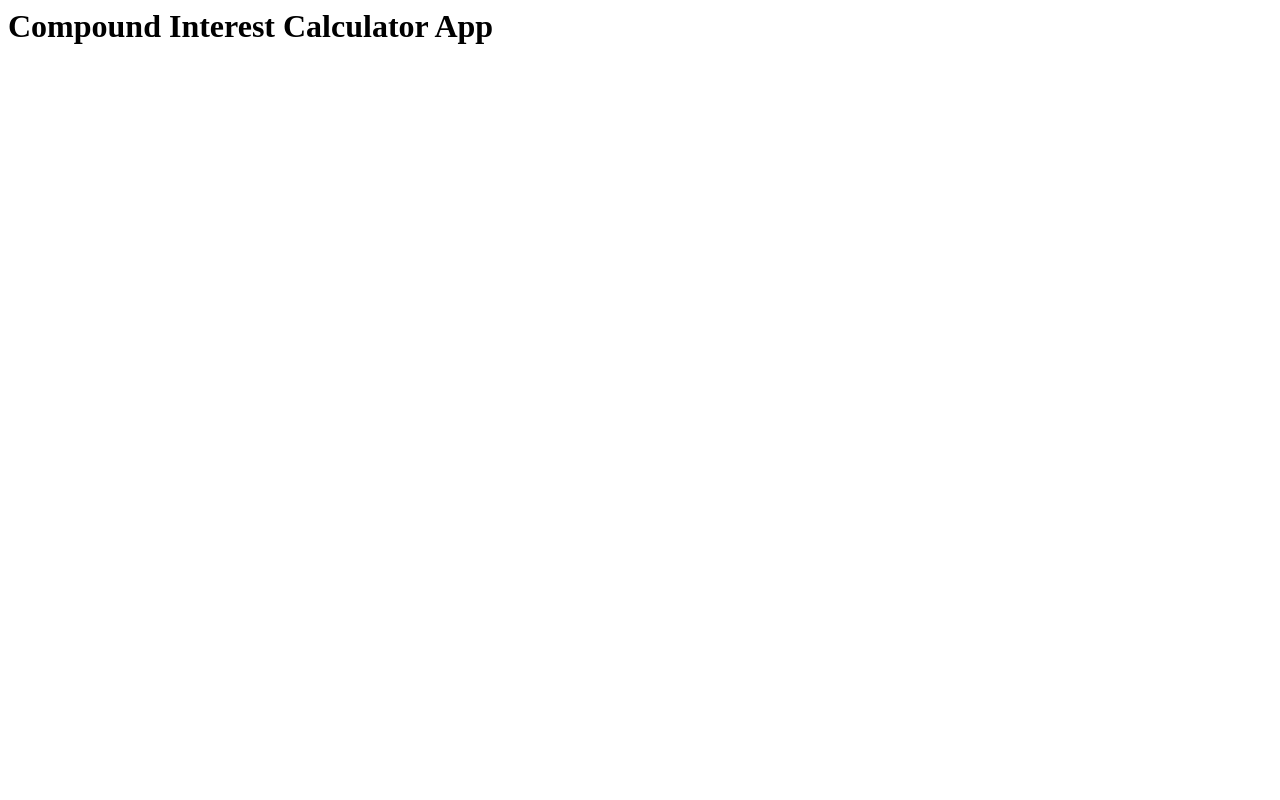
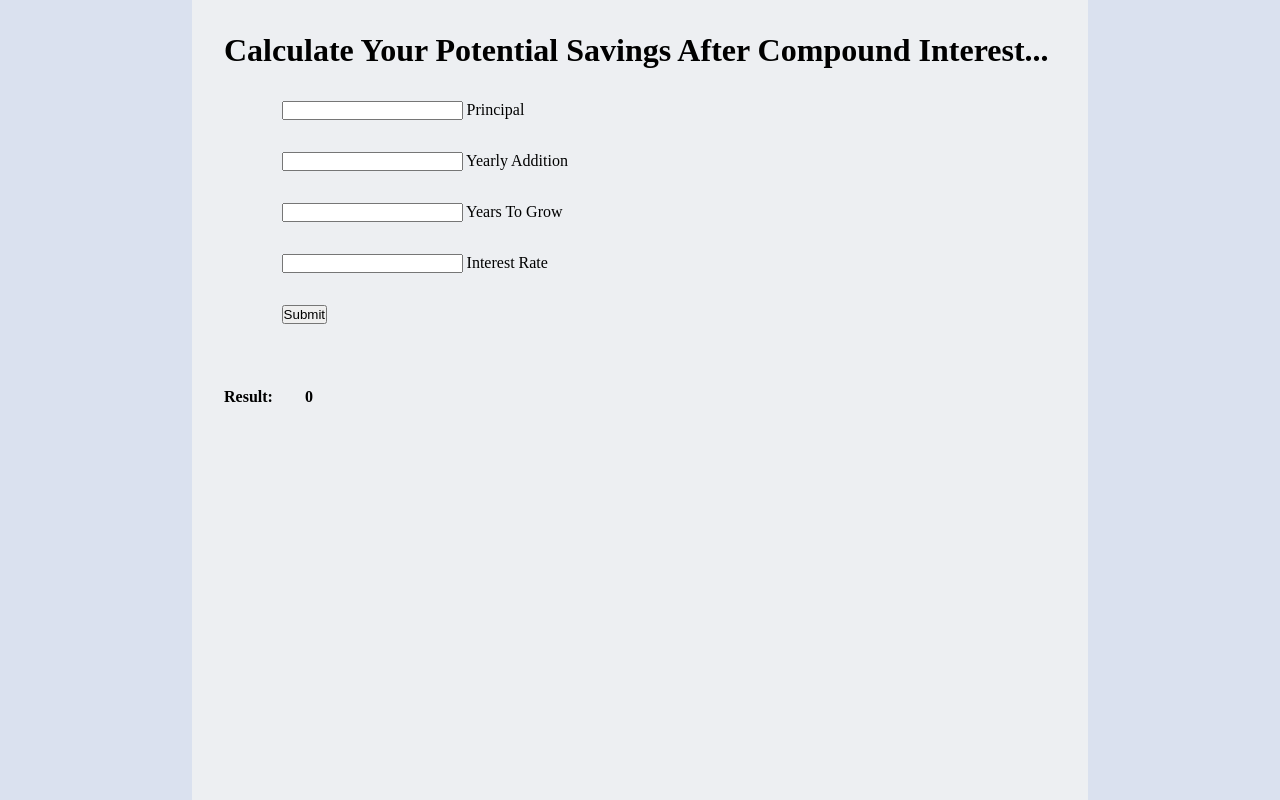
Before and after one commit to F-NACC-95/compound-interest-calculator-app, a plain HTML site: page index.html in a window 1280 px wide. Drawn offline with Linux system fonts and the light colour scheme.

Commit message:
implemented app functionality + basic design

```diff
--- a/index.html
+++ b/index.html
@@ -6,8 +6,25 @@
     <link rel="stylesheet" href="./styles.css" type="text/css">
 </head>
 <body>
-    <div>
-        <h1>Compound Interest Calculator App</h1>
+    <h1>Calculate Your Potential Savings After Compound Interest...</h1>
+    <form id="calculate__interest__form" onsubmit="calculate__savings()">
+        <input type="number" id="principal">
+        <label for="principal">Principal</label>
+        <br>
+        <input type="number" id="yearly__addition">
+        <label for="yearly__addition">Yearly Addition</label>
+        <br>
+        <input type="number" id="years__to__grow">
+        <label for="years__to__grow">Years To Grow</label>
+        <br>
+        <input type="number" id="interest__rate">
+        <label for="interest__rate">Interest Rate</label>
+        <br>
+        <input type="submit">
+    </form>
+    <div class="result__div">
+        <h4>Result:</h4>
+        <h4 id="result">0</h4>
     </div>
 </body>
 <script src="./main.js"></script>
--- a/main.js
+++ b/main.js
@@ -0,0 +1,27 @@
+let form = document.getElementById("calculate__interest__form").addEventListener("submit", function(event){
+    event.preventDefault()
+  });
+
+  let principal;
+  let yearsToGrow;
+  let yearlyAddition;
+  let interestRate;
+  let result;
+
+
+calculate__savings = () => {
+    principal = document.getElementById('principal').value;
+    yearsToGrow = document.getElementById('years__to__grow').value;
+
+    yearlyAdditionStr = document.getElementById('yearly__addition').value;
+    let yearlyAddition = Number(yearlyAdditionStr);
+
+    interestRate = document.getElementById('interest__rate').value / 100 + 1;
+
+    for (let i = 0; i < yearsToGrow; i++) {
+        principal *= interestRate;
+        principal += yearlyAddition;
+    }
+    result = Math.floor(principal)
+    document.getElementById("result").innerText = result;
+}
--- a/styles.css
+++ b/styles.css
@@ -0,0 +1,33 @@
+* {
+    margin: 0px;
+    padding: 0px;
+}
+
+html {
+    background-color: #dae1ef;
+}
+
+body {
+    width: 70vw;
+    margin: auto;
+    background-color: #edeff2;
+}
+
+h1, h4 {
+    padding-top: 2rem;
+    padding-bottom: 2rem;
+    padding-left: 2rem;
+}
+
+#calculate__interest__form {
+    width: 80%;
+    margin: auto;
+}
+
+#calculate__interest__form input {
+    margin-bottom: 2rem;
+}
+
+.result__div {
+    display: flex;
+}
```
